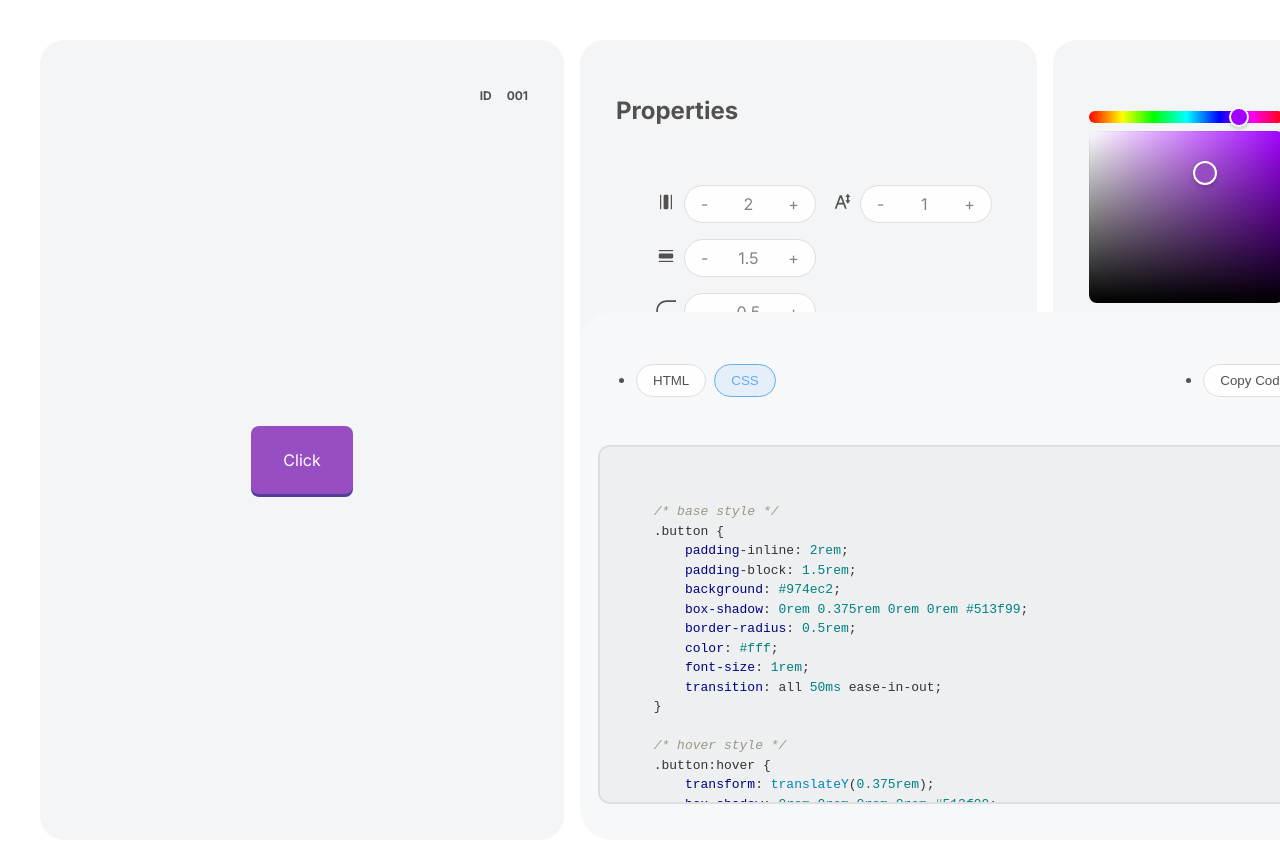
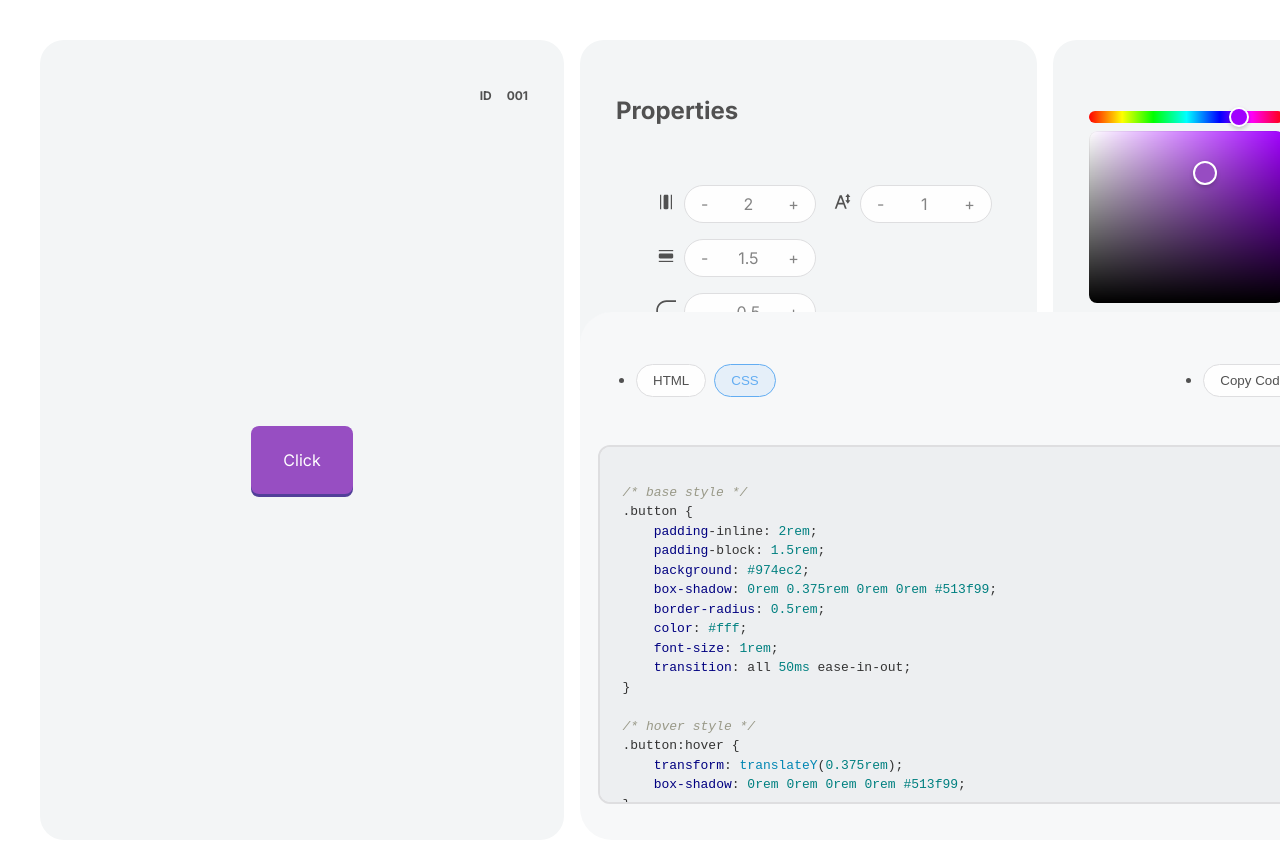
Before and after one commit to AustinChiatto/crumb, a React (Vite) app: page /snippet-editor/1 in a window 1280 px wide. Shown: the top 842 px of the page. Built offline with nearby package versions, Linux system fonts and the light colour scheme.

Commit message:
updated code output

```diff
--- a/src/SnippetEditorContext.jsx
+++ b/src/SnippetEditorContext.jsx
@@ -55,7 +55,7 @@ export function SnippetEditorProvider({ children }) {
                 const newValues = [...prevValues];
                 newValues[index] = newValue;
                 return newValues;
-            } else if (operation === "update") {
+            } else if (operation === "colorChange") {
                 const newValues = [...prevValues];
                 newValues[index] = newColor;
                 return newValues;
--- a/src/components/SnippetEditor/CodeOutput/CodeOutput.jsx
+++ b/src/components/SnippetEditor/CodeOutput/CodeOutput.jsx
@@ -26,8 +26,7 @@ export default function CodeOutput() {
     // context that hold input values
     const inputValues = useSnippetEdit();
 
-    const cssSnippet = `
-    /* base style */
+    const cssSnippet = `/* base style */
 .button {
     padding-inline: ${inputValues[0]}rem;
     padding-block: ${inputValues[1]}rem;
@@ -46,8 +45,7 @@ export default function CodeOutput() {
 }
     `;
 
-    const htmlSnippet = `
-    // tag
+    const htmlSnippet = `<!-- button tag -->
 <button class="button">Click</button>
     `;
 
--- a/src/components/SnippetEditor/SnippetInput/SnippetInput.jsx
+++ b/src/components/SnippetEditor/SnippetInput/SnippetInput.jsx
@@ -22,7 +22,7 @@ export default function SnippetInput() {
 
     // Handle color change
     const handleColorChange = (newColor) => {
-        updateValues(2, "update", newColor); // Update the color value directly in the inputValue state
+        updateValues(2, "colorChange", newColor); // Update the color value directly in the inputValue state
     };
 
     return (
```
Lines whose indentation alone changed are shown as unchanged.
